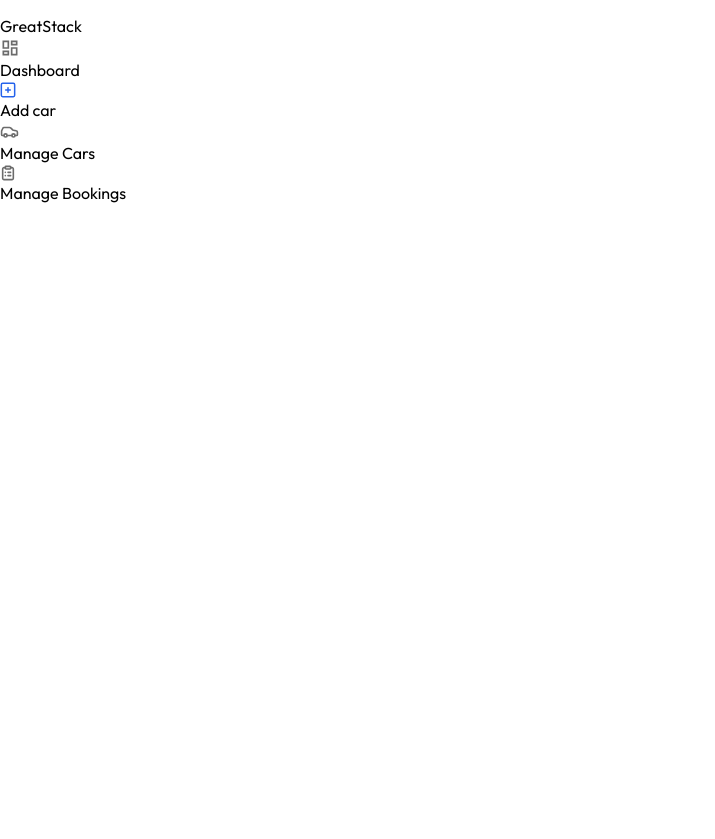
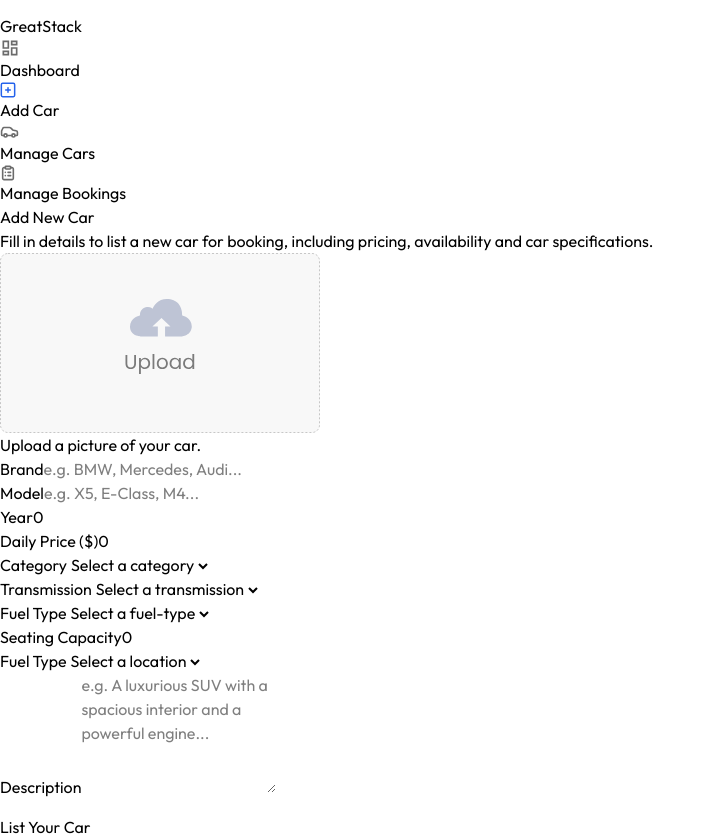
Before and after one commit to callmeskyy111/mern-car-rental, a React (Vite) app in the folder client/: page /owner/add-car in a window 1280 px wide. Shown: the part 456-1295 px from the top of the page, without its empty margins (0-715 px from the left). Before the commit the page ends 800 px from the top, so only its background shows below. Built offline with nearby package versions, Linux system fonts and the light colour scheme.

Commit message:
Add-Car Page ✅

```diff
--- a/client/src/App.jsx
+++ b/client/src/App.jsx
@@ -38,4 +38,4 @@
   );
 }
 
-//todo: 03.04.10
+//todo: 03.34.20 - AddCar
--- a/client/src/assets/assets.js
+++ b/client/src/assets/assets.js
@@ -96,7 +96,7 @@
 
 export const ownerMenuLinks = [
     { name: "Dashboard", path: "/owner", icon: dashboardIcon, coloredIcon: dashboardIconColored },
-    { name: "Add car", path: "/owner/add-car", icon: addIcon, coloredIcon: addIconColored },
+    { name: "Add Car", path: "/owner/add-car", icon: addIcon, coloredIcon: addIconColored },
     { name: "Manage Cars", path: "/owner/manage-cars", icon: carIcon, coloredIcon: carIconColored },
     { name: "Manage Bookings", path: "/owner/manage-bookings", icon: listIcon, coloredIcon: listIconColored },
 ]
--- a/client/src/pages/dashboard/AddCar.jsx
+++ b/client/src/pages/dashboard/AddCar.jsx
@@ -1,9 +1,200 @@
-import React from 'react'
+import { useState } from "react";
+import Title from "../../components/dashboard/Title";
+import { assets } from "../../assets/assets";
 
 export default function AddCar() {
+  const [image, setImage] = useState(null);
+  const [car, setCar] = useState({
+    brand: "",
+    model: "",
+    year: 0,
+    pricePerDay: 0,
+    transmission: "",
+    fuel_type: "",
+    seating_capacity: 0,
+    location: "",
+    description: "",
+  });
+
+  const currency = import.meta.env.VITE_CURRENCY;
+
+  async function handleSubmit(evt) {
+    evt.preventDefault();
+  }
+
   return (
-    <div>
-
+    <div className="px-4 py-10 md:px-10 flex-1">
+      <Title
+        title="Add New Car"
+        subTitle="Fill in details to list a new car for booking, including pricing, availability and car specifications."
+      />
+      <form
+        onSubmit={handleSubmit}
+        className="flex flex-col gap-5 text-gray-500 text-sm mt-6 max-w-xl">
+        {/* CAR IMAGE */}
+        <div className="flex items-center gap-2 w-full">
+          <label htmlFor="car-image">
+            <img
+              src={image ? URL.createObjectURL(image) : assets.upload_icon}
+              alt="car-image"
+              className="h-14 rounded cursor-pointer"
+            />
+            <input
+              type="file"
+              id="car-image"
+              accept="image/*"
+              hidden
+              onChange={(evt) => setImage(evt.target.files[0])}
+            />
+          </label>
+          <p className="text-sm text-gray-500">Upload a picture of your car.</p>
+        </div>
+        {/* Car Brand & Model */}
+        <div className="grid grid-cols-1 md:grid-cols-2 gap-6">
+          <div className="flex flex-col w-full">
+            <label>Brand</label>
+            <input
+              className="px-3 py-2 mt-1 border border-borderColor rounded-md outline-none"
+              value={car.brand}
+              type="text"
+              placeholder="e.g. BMW, Mercedes, Audi..."
+              onChange={(evt) => setCar({ ...car, brand: evt.target.value })} // update brand
+              required
+            />
+          </div>
+          <div className="flex flex-col w-full">
+            <label>Model</label>
+            <input
+              className="px-3 py-2 mt-1 border border-borderColor rounded-md outline-none"
+              value={car.model}
+              type="text"
+              placeholder="e.g. X5, E-Class, M4..."
+              onChange={(evt) => setCar({ ...car, model: evt.target.value })} // update model
+              required
+            />
+          </div>
+        </div>
+        {/* Car Year, Price, Category */}
+        <div className="grid grid-cols-1 sm:grid-cols-2 md:grid-cols-3 gap-6">
+          <div className="flex flex-col w-full">
+            <label>Year</label>
+            <input
+              className="px-3 py-2 mt-1 border border-borderColor rounded-md outline-none"
+              value={car.year}
+              type="number"
+              placeholder="2025"
+              onChange={(evt) => setCar({ ...car, year: evt.target.value })} // update year
+              required
+            />
+          </div>
+          <div className="flex flex-col w-full">
+            <label>Daily Price ({currency})</label>
+            <input
+              className="px-3 py-2 mt-1 border border-borderColor rounded-md outline-none"
+              value={car.pricePerDay}
+              type="number"
+              placeholder="100"
+              onChange={(evt) =>
+                setCar({ ...car, pricePerDay: evt.target.value })
+              } // update price/day
+              required
+            />
+          </div>
+          <div className="flex flex-col w-full">
+            <label>Category</label>
+            <select
+              className="px-3 py-2 mt-1 border border-borderColor rounded-md outline-none"
+              value={car.category}
+              onChange={
+                (evt) => setCar({ ...car, category: evt.target.value }) // update category
+              }>
+              <option value="">Select a category</option>
+              <option value="Sedan">Sedan</option>
+              <option value="SUV">SUV</option>
+              <option value="Van">Van</option>
+            </select>
+          </div>
+        </div>
+        {/* Car Transmission, Fuel Type, Seating Capacity */}
+        <div className="grid grid-cols-1 md:grid-cols-2 gap-6">
+          <div className="flex flex-col w-full">
+            <label>Transmission</label>
+            <select
+              className="px-3 py-2 mt-1 border border-borderColor rounded-md outline-none"
+              value={car.transmission}
+              onChange={
+                (evt) => setCar({ ...car, transmission: evt.target.value }) // update transmission
+              }>
+              <option value="">Select a transmission</option>
+              <option value="Automatic">Automatic</option>
+              <option value="Manual">Manual</option>
+              <option value="Semi-Automatic">Semi-Automatic</option>
+            </select>
+          </div>
+          <div className="flex flex-col w-full">
+            <label>Fuel Type</label>
+            <select
+              className="px-3 py-2 mt-1 border border-borderColor rounded-md outline-none"
+              value={car.fuel_type}
+              onChange={
+                (evt) => setCar({ ...car, fuel_type: evt.target.value }) // update fuel_type
+              }>
+              <option value="">Select a fuel-type</option>
+              <option value="Gas">Gas</option>
+              <option value="Diesel">Diesel</option>
+              <option value="Petrol">Petrol</option>
+              <option value="Electric">Electric</option>
+              <option value="Hybrid">Hybrid</option>
+            </select>
+          </div>
+          <div className="flex flex-col w-full">
+            <label>Seating Capacity</label>
+            <input
+              className="px-3 py-2 mt-1 border border-borderColor rounded-md outline-none"
+              value={car.seating_capacity}
+              type="number"
+              placeholder="4"
+              onChange={(evt) =>
+                setCar({ ...car, seating_capacity: evt.target.value })
+              } // update seating_capacity
+              required
+            />
+          </div>
+        </div>
+        {/* Car Location */}
+        <div className="flex flex-col w-full">
+          <label>Fuel Type</label>
+          <select
+            className="px-3 py-2 mt-1 border border-borderColor rounded-md outline-none"
+            value={car.location}
+            onChange={
+              (evt) => setCar({ ...car, location: evt.target.value }) // update location
+            }>
+            <option value="">Select a location</option>
+            <option value="New York">New York</option>
+            <option value="Los Angeles">Los Angeles</option>
+            <option value="Houston">Houston</option>
+            <option value="Chicago">Chicago</option>
+          </select>
+        </div>
+        {/* Car Description */}
+        <div className="flex flex-col w-full">
+          <label>Description</label>
+          <textarea
+            rows={5}
+            className="px-3 py-2 mt-1 border border-borderColor rounded-md outline-none"
+            value={car.description}
+            placeholder="e.g. A luxurious SUV with a spacious interior and a powerful engine..."
+            onChange={(evt) =>
+              setCar({ ...car, description: evt.target.value })
+            } // update description
+            required></textarea>
+        </div>
+        <button className="flex items-center gap-2 px-4 py-2.5 mt-4 hover:bg-primary-dull bg-primary text-white rounded-md font-medium w-max cursor-pointer">
+          <img src={assets.tick_icon} alt="tick-icon" />
+          List Your Car
+        </button>
+      </form>
     </div>
-  )
+  );
 }
```
